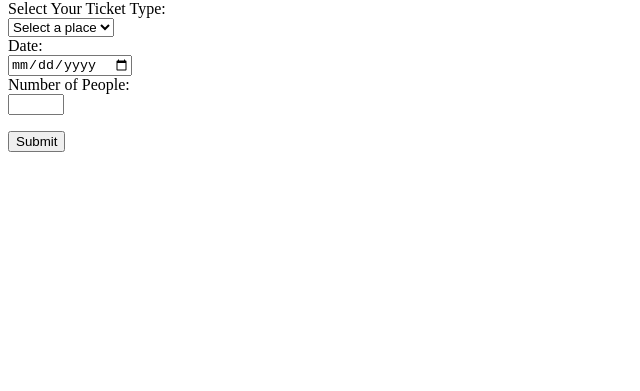
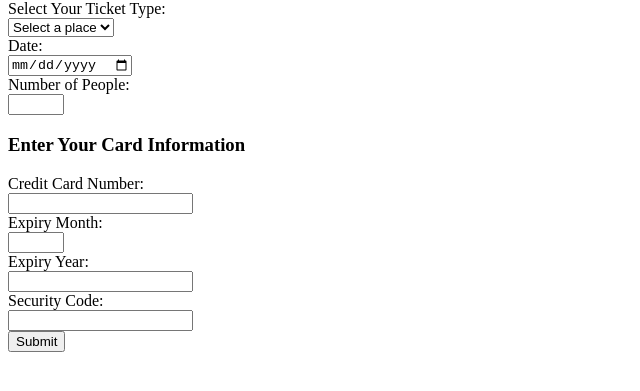
Before and after one commit to teomankirma/mongodb-expressjs-crud, a website: page public/new-reservation.html in a window 1280 px wide. Shown: the part 67-458 px from the top of the page, without its empty margins (0-640 px from the left). Drawn offline with Linux system fonts and the light colour scheme; no server answers; sample sign-in values are in the browser's storage.

Commit message:
feat: credit card validation demo

```diff
--- a/public/new-reservation.html
+++ b/public/new-reservation.html
@@ -10,8 +10,27 @@
 
     window.onload = function () {
       // Set the min attribute of the date input field to the current date
-      const today = new Date().toISOString().split('T')[0];
+      const today = new Date();
+      const currentYear = today.getFullYear();
+      const currentMonth = today.getMonth() + 1;
+
       document.getElementById('date').setAttribute('min', today);
+
+
+      document.getElementById("expiry-year").setAttribute("min", currentYear)
+
+      const expiryYearInput = document.getElementById("expiry-year");
+      const expiryMonthInput = document.getElementById("expiry-month");
+
+      expiryYearInput.addEventListener("change", validateExpiryDate);
+      expiryMonthInput.addEventListener("change", validateExpiryDate);
+
+      function validateExpiryDate() {
+        if (parseInt(expiryYearInput.value, 10) === currentYear) {
+          expiryMonthInput.setAttribute("min", currentMonth);
+        }
+      }
+
 
       const user = JSON.parse(localStorage.getItem('user'));
 
@@ -130,6 +149,23 @@
     <input type="number" id="people" required min="1" max="10">
     <br />
     <p id="price"></p>
+    <h3>Enter Your Card Information</h3>
+    <label for="card-number">Credit Card Number:</label>
+    <br />
+    <input type="text" id="card-number" required maxlength="16">
+    <br />
+    <label for="expiry-month">Expiry Month:</label>
+    <br />
+    <input type="number" id="expiry-month" required min="1" max="12">
+    <br />
+    <label for="expiry-year">Expiry Year:</label>
+    <br />
+    <input type="number" id="expiry-year" required>
+    <br />
+    <label for="security-code">Security Code:</label>
+    <br />
+    <input type="text" id="security-code" required maxlength="3">
+    <br />
     <input type="submit" value="Submit">
   </form>
 
```
